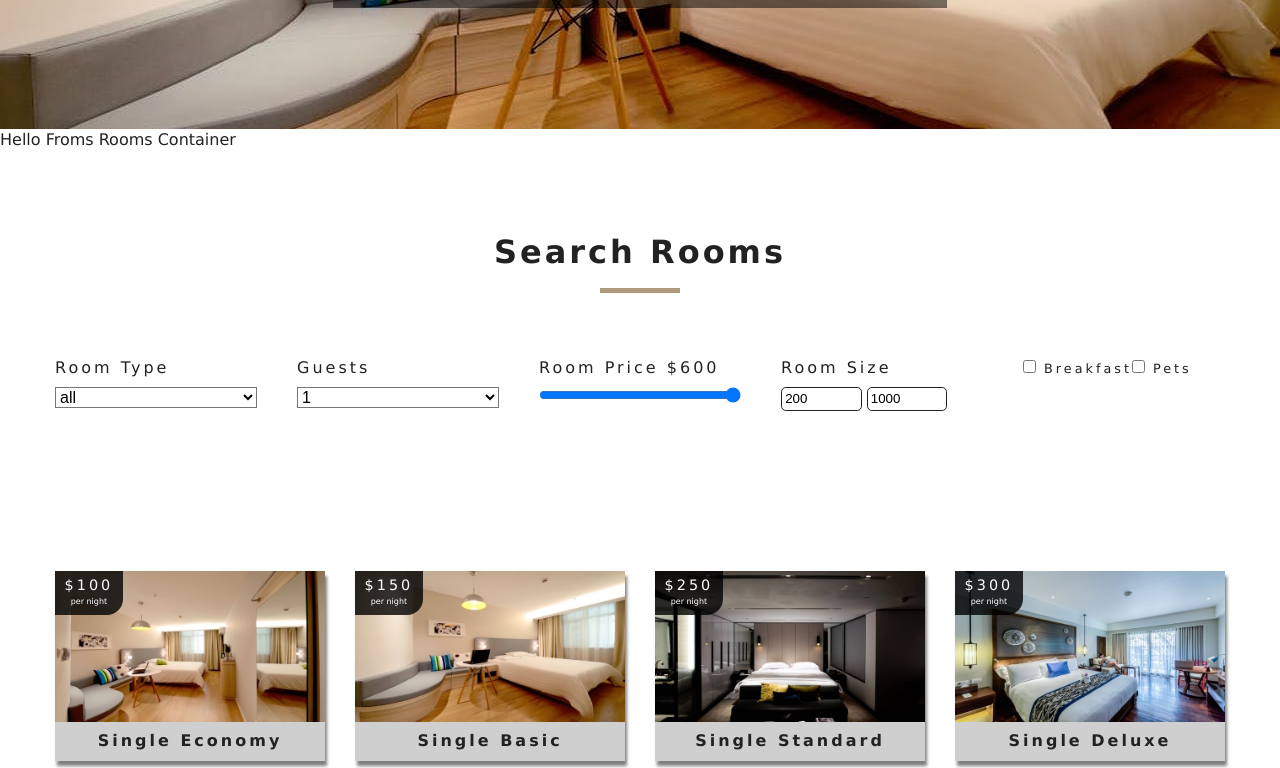
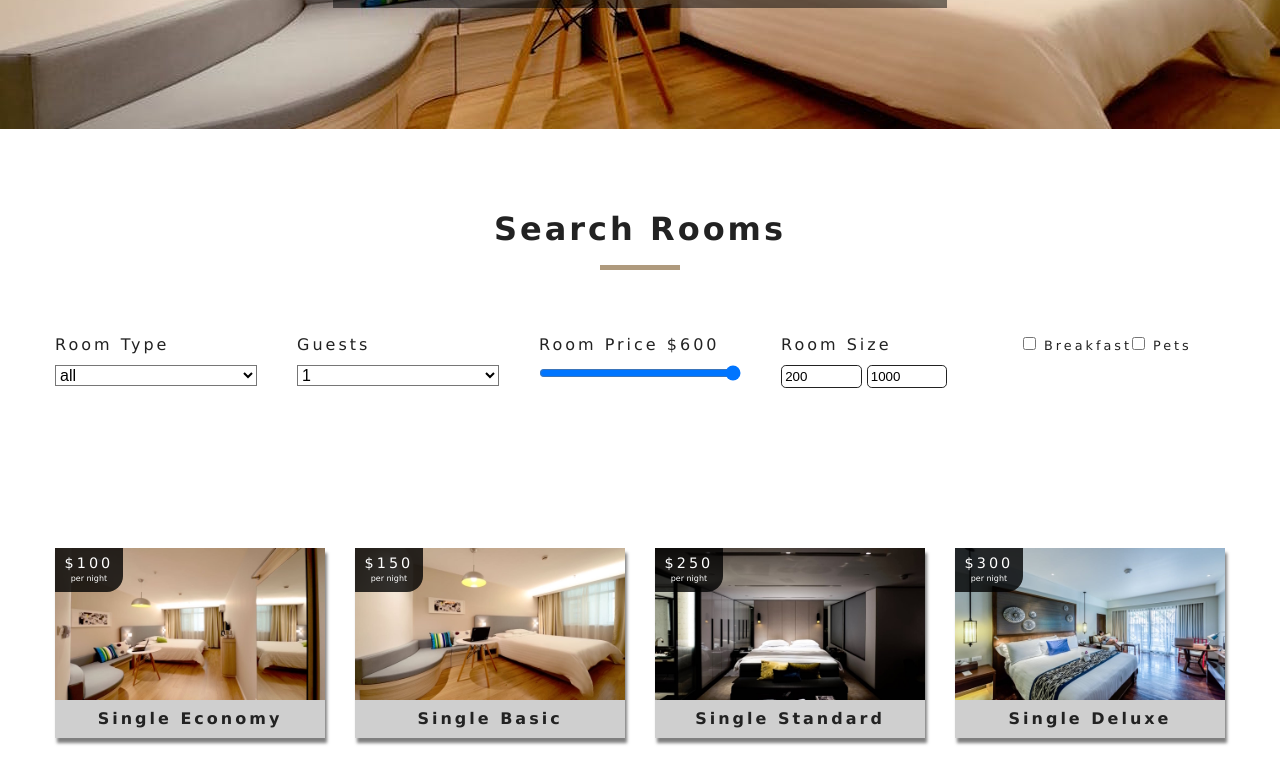
Before and after one commit to ZhenchengLin/Beach-resort-project-react, a React (Create React App) app in the folder resort/: page /rooms in a window 1280 px wide. Shown: the part 460-1228 px from the top of the page. Built offline with nearby package versions, Linux system fonts and the light colour scheme.

Commit message:
finished

```diff
--- a/resort/src/components/RoomContainer.js
+++ b/resort/src/components/RoomContainer.js
@@ -12,7 +12,6 @@ function RoomContainer({context})
             return <Loading/>
         }
         return <div>
-        Hello Froms Rooms Container
         <RoomsFilter rooms={rooms}/>
         <RoomsList rooms={sortedRooms}/>
         </div>
```
